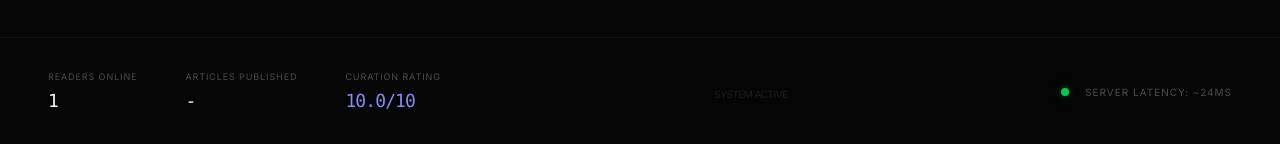
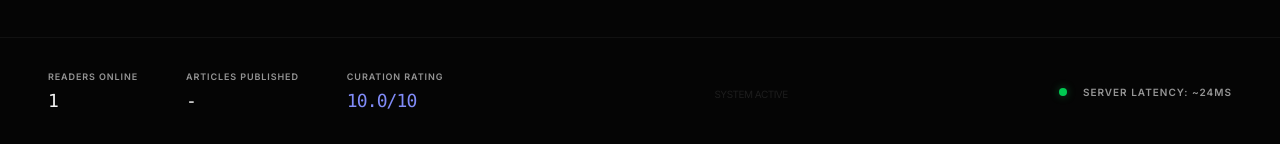
Before and after one commit to vcfpro/vcfpro.in, a React (Vite) app in the folder frontend/: page / in a window 1280 px wide. Shown: the part 653-797 px from the top of the page. Built offline with nearby package versions, Linux system fonts and the light colour scheme; no server answers; a web font is replaced by a local one.

Commit message:
Increase footer metadata contrast

```diff
--- a/frontend/src/components/layout/Footer.tsx
+++ b/frontend/src/components/layout/Footer.tsx
@@ -47,15 +47,15 @@ export function Footer() {
     <footer className="relative z-10 px-6 md:px-12 py-8 border-t border-ink/5 flex flex-col md:flex-row items-center justify-between gap-6 md:gap-0 mt-[auto]">
       <div className="flex gap-8 md:gap-12">
         <div>
-          <div className="text-[9px] text-ink/30 uppercase tracking-widest mb-1">Readers Online</div>
+          <div className="text-[9px] text-ink/60 font-semibold uppercase tracking-widest mb-1">Readers Online</div>
           <div className="text-lg font-mono tracking-tighter text-ink">1</div>
         </div>
         <div>
-          <div className="text-[9px] text-ink/30 uppercase tracking-widest mb-1">Articles Published</div>
+          <div className="text-[9px] text-ink/60 font-semibold uppercase tracking-widest mb-1">Articles Published</div>
           <div className="text-lg font-mono tracking-tighter text-ink">{articleCount ?? "-"}</div>
         </div>
         <div className="hidden sm:block">
-          <div className="text-[9px] text-ink/30 uppercase tracking-widest mb-1">Curation Rating</div>
+          <div className="text-[9px] text-ink/60 font-semibold uppercase tracking-widest mb-1">Curation Rating</div>
           <div className="text-lg font-mono tracking-tighter text-[var(--color-accent)]">{curationRating}/10</div>
         </div>
       </div>
@@ -73,7 +73,7 @@ export function Footer() {
 
       <div className="flex items-center gap-4 hidden sm:flex">
         <div className="w-2 h-2 rounded-full bg-green-500 shadow-[0_0_8px_rgba(34,197,94,0.4)]" />
-        <span className="text-[10px] text-ink/30 uppercase tracking-widest">Server Latency: ~24ms</span>
+        <span className="text-[10px] text-ink/60 font-semibold uppercase tracking-widest">Server Latency: ~24ms</span>
       </div>
     </footer>
   );
```
